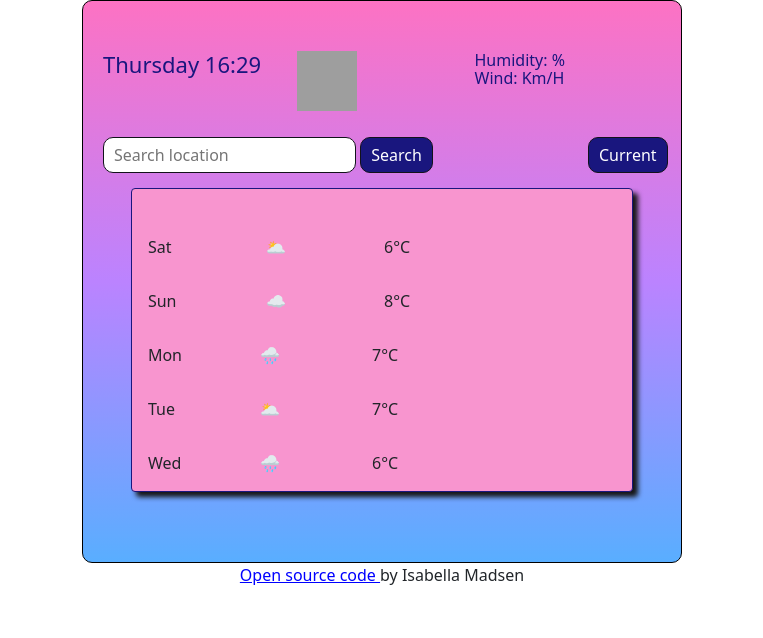
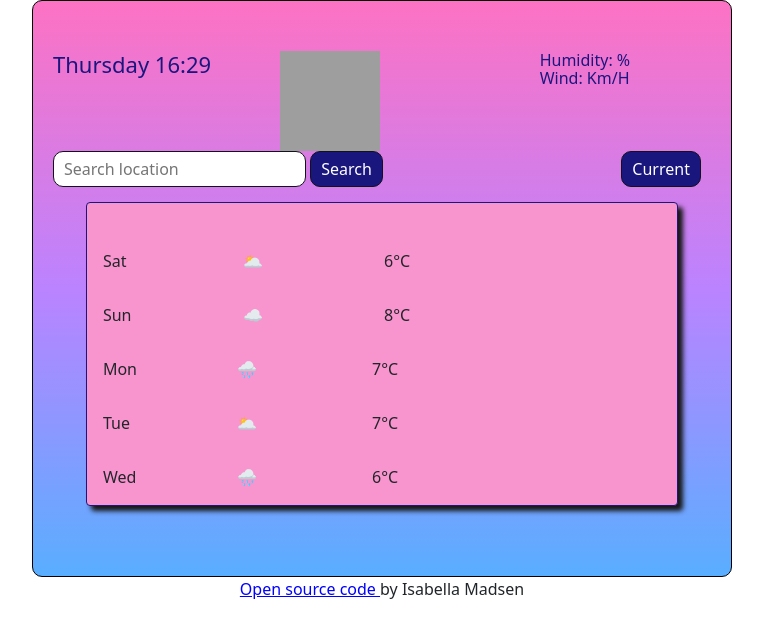
Before and after one commit to bellamadsen73/weather-app, a plain HTML site: page index.html in a window 1280 px wide. Shown: the whole page, without its empty margins (258-1021 px from the left). Drawn offline with nearby package versions, Linux system fonts and the light colour scheme; no server answers; grey boxes are pictures that could not be loaded.

Commit message:
Adjusted width

```diff
--- a/index.html
+++ b/index.html
@@ -26,7 +26,7 @@
 
                 </h3>
             </div>
-            <div class="col-3">
+            <div class="col-4">
 
                 <img src="https://ssl.gstatic.com/onebox/weather/48/rain_s_cloudy.png" alt=""
                 id="icon"/>
--- a/src/styles.css
+++ b/src/styles.css
@@ -50,7 +50,7 @@ button:hover {
 
 .wrapper {
   border: 1px solid black;
-  max-width: 600px;
+  max-width: 700px;
   margin: 0 auto;
   background-image: linear-gradient(#fd72c3, #bb83ff, #59aeff);
   padding: 20px;
@@ -58,8 +58,8 @@ button:hover {
 }
 
 img {
-  width: 60px;
-  height: 60px;
+  width: 100px;
+  height: 100px;
 }
 .card {
   width: 90%;
```
